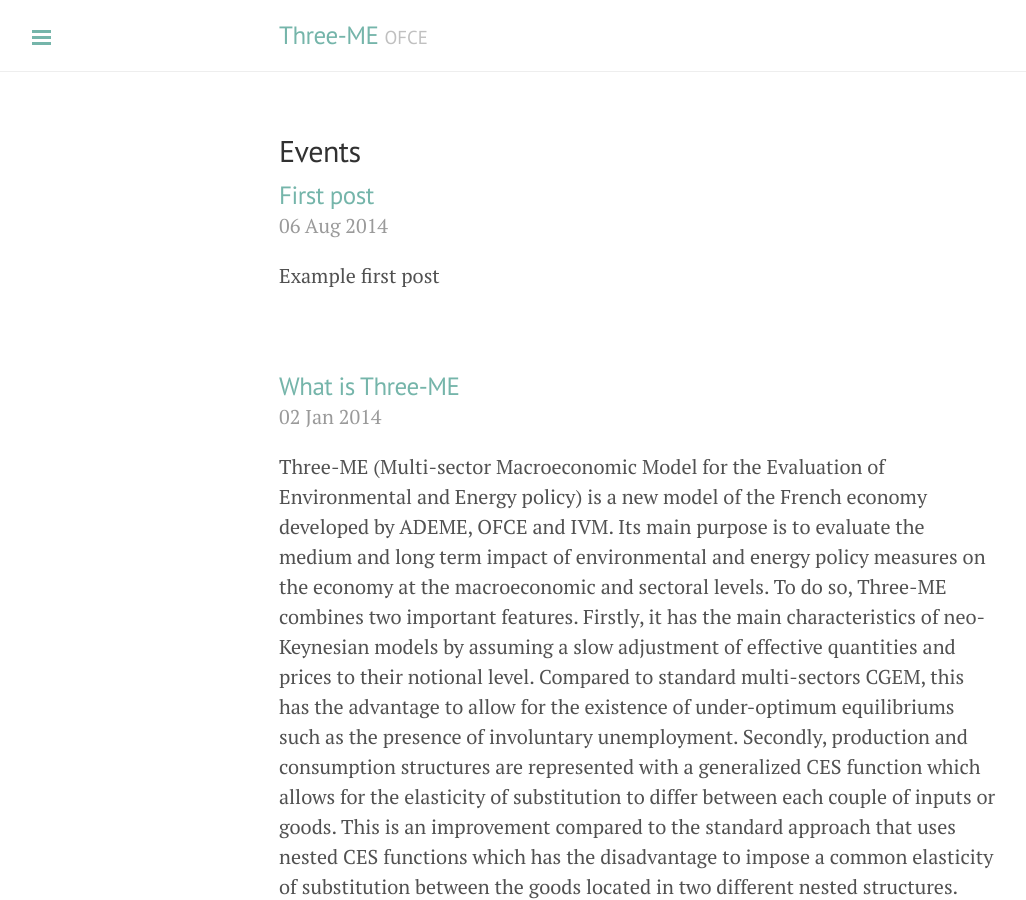
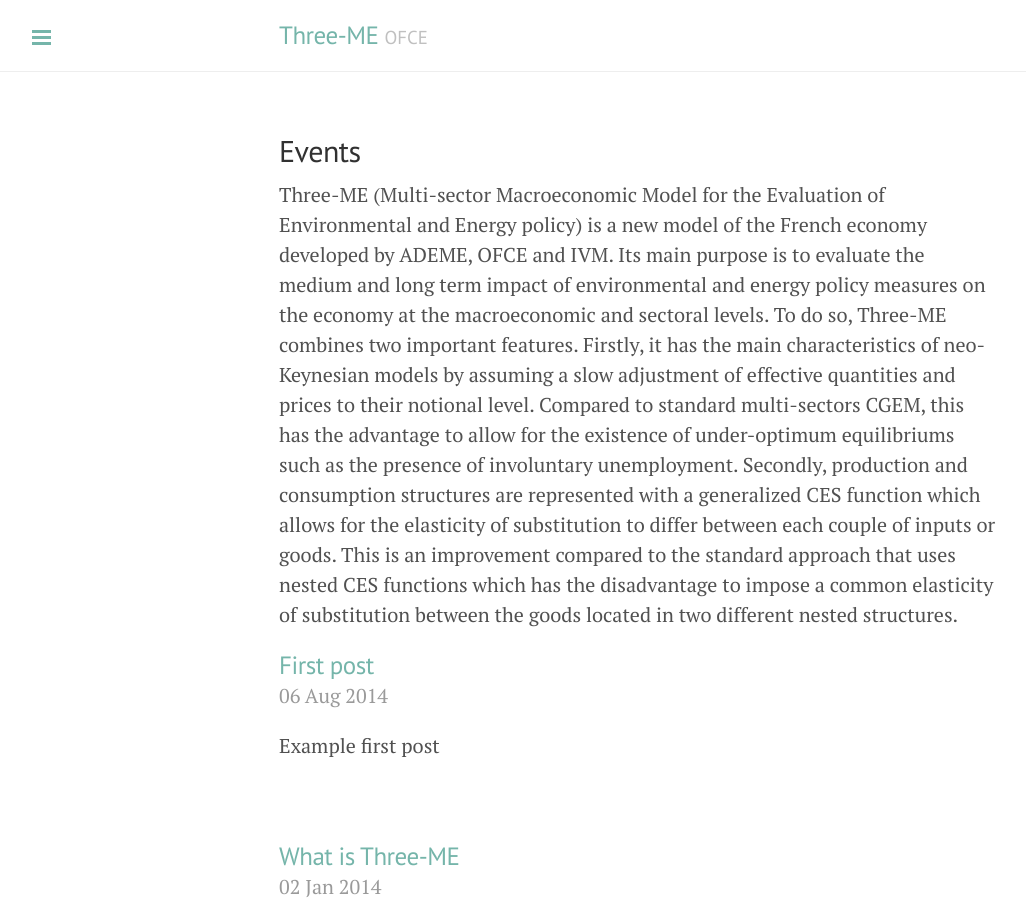
Before and after one commit to Lidewey/Lidewey.github.io, a Jekyll site: the page built from index.html, in a window 1280 px wide and 900 px high. Shown: the whole window, without its empty margins (1-1027 px from the left). Built offline with Jekyll 4.4.1, drawn with Linux system fonts in a browser that asks for light colours; Markdown is read by kramdown in place of the engine named in the settings; the list of posts is cut into pages by our own code.

Commit message:
Add paragraph to home page

```diff
--- a/index.html
+++ b/index.html
@@ -4,6 +4,12 @@
 ---
 
 <h2>Events</h2>
+
+<p>Three-ME (Multi-sector Macroeconomic Model for the Evaluation of Environmental
+and Energy policy) is a new model of the French economy developed by ADEME, OFCE and
+IVM.  Its main purpose is to evaluate the medium and long term impact of environmental and energy policy measures on the economy at the macroeconomic and sectoral levels. To do so, Three-ME combines two important features. Firstly, it has the main characteristics of neo-Keynesian models by assuming a slow adjustment of effective quantities and prices to their notional level. Compared to standard multi-sectors CGEM, this has the advantage to allow for the existence of under-optimum equilibriums such as the presence of involuntary unemployment. Secondly, production and consumption structures are represented with a generalized CES function which allows for the elasticity of substitution to differ between each couple of inputs or goods.  This is an improvement compared to the standard approach that uses nested CES functions which has the disadvantage to impose a common elasticity of substitution between the goods located in two different nested structures.</p>
+
+
 <div class="posts">
   {% for post in paginator.posts %}
   <div class="post">
```
